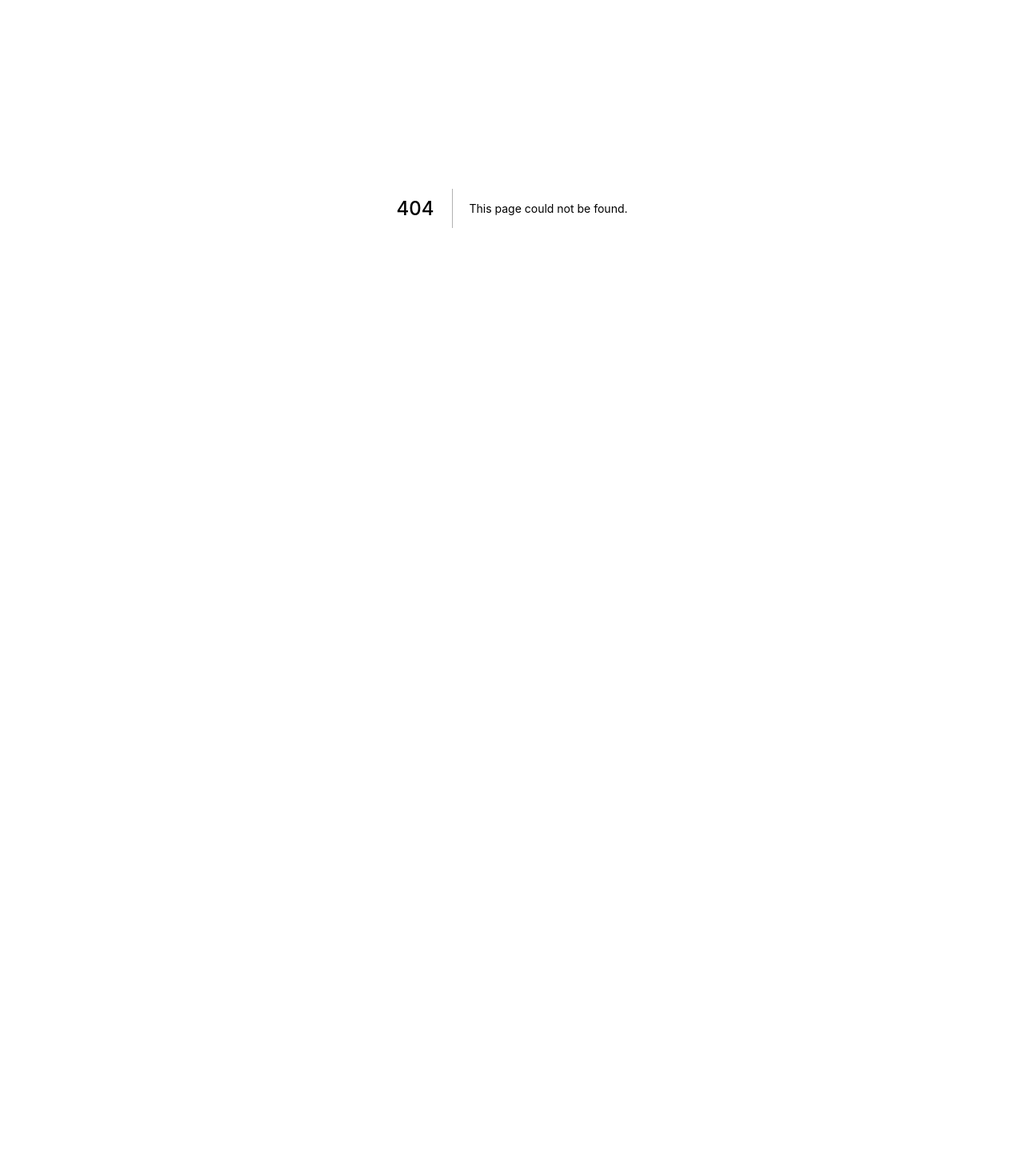
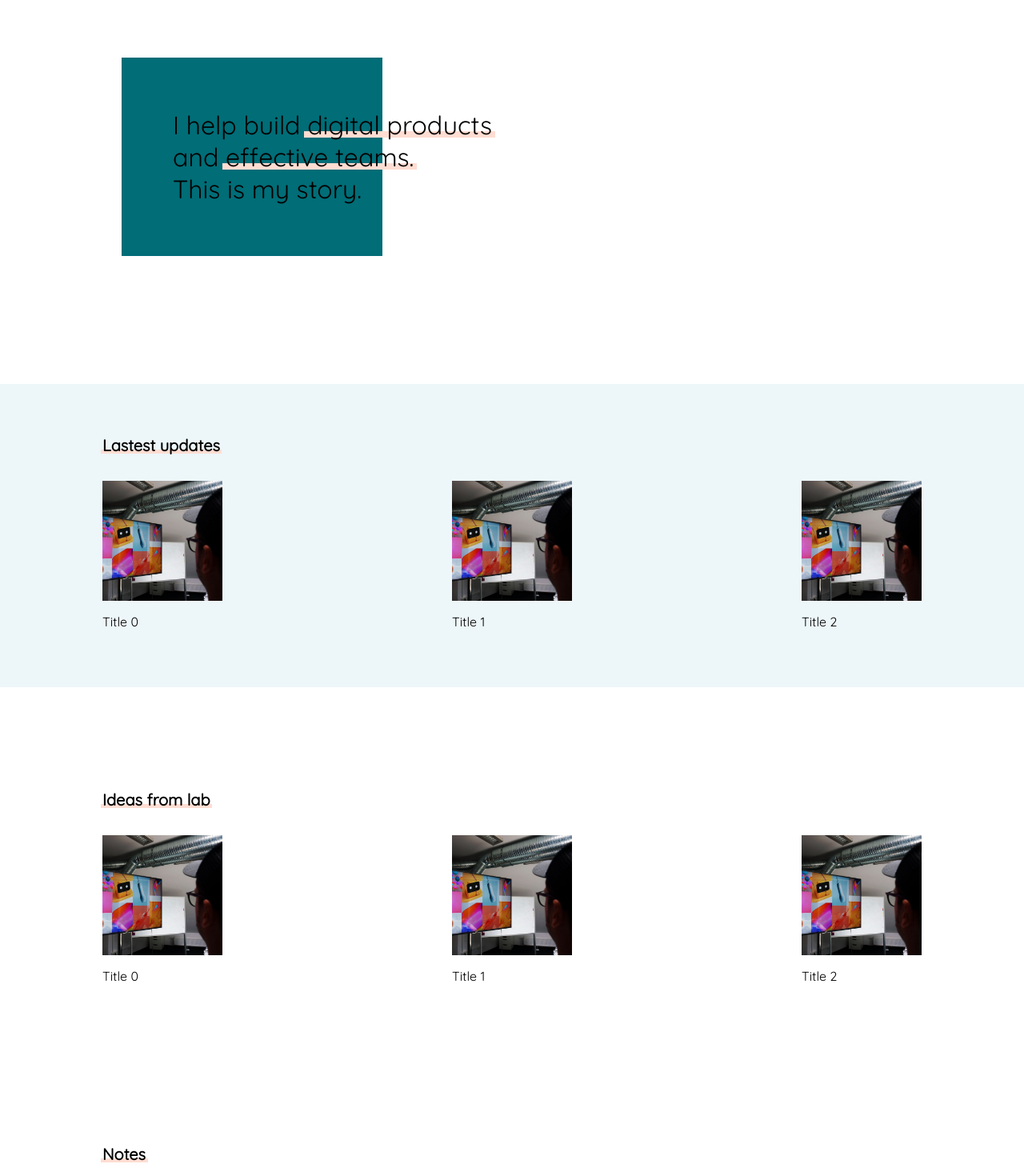
Before and after one commit to tjankowski/thebuild, a Next.js app: page /about in a window 1280 px wide. Before the commit this address had no page. Shown: the part 140-1610 px from the top of the page at 80% size. Before the commit the page ends 800 px from the top, so only its background shows below. Built offline with nearby package versions, Linux system fonts and the light colour scheme.

Commit message:
Add basic pages

```diff
--- /dev/null
+++ b/pages/about.js
@@ -0,0 +1,53 @@
+import Grid from "components/Grid";
+import clsx from "clsx";
+import Layout from "components/Layout";
+import homeStyles from "styles/Home.module.scss";
+import layoutStyles from "styles/Layout.module.scss";
+import commonStyles from "styles/Common.module.scss";
+import sectionStyles from "styles/Section.module.scss";
+import Section from "components/Section";
+import Tile from "components/Tile";
+
+export default function Home() {
+  return (
+    <Layout>
+      <Grid className={layoutStyles.container}>
+        <div className={homeStyles.headline}>
+          I help build{" "}
+          <span className={commonStyles.highlight}>digital products</span> and{" "}
+          <span
+            className={clsx(
+              commonStyles.highlight,
+              commonStyles.highlight_green
+            )}
+          >
+            effective teams.
+          </span>
+          <br />
+          This is my story.
+        </div>
+      </Grid>
+      <Section className={sectionStyles.section_gray} title="Lastest updates">
+        <div className={layoutStyles.grid3}>
+          {[1, 2, 3].map((item, index) => (
+            <Tile key={index} tile={{ title: `Title ${index}` }} />
+          ))}
+        </div>
+      </Section>
+      <Section title="Ideas from lab">
+        <div className={layoutStyles.grid3}>
+          {[1, 2, 3].map((item, index) => (
+            <Tile key={index} tile={{ title: `Title ${index}` }} />
+          ))}
+        </div>
+      </Section>
+      <Section title="Notes">
+        <div className={layoutStyles.grid3}>
+          {[1, 2, 3].map((item, index) => (
+            <Tile key={index} tile={{ title: `Title ${index}` }} />
+          ))}
+        </div>
+      </Section>
+    </Layout>
+  );
+}
```
Also changed, not shown: pages/lab.js (added, +35 -0 lines), pages/notes.js (added, +45 -0 lines).
